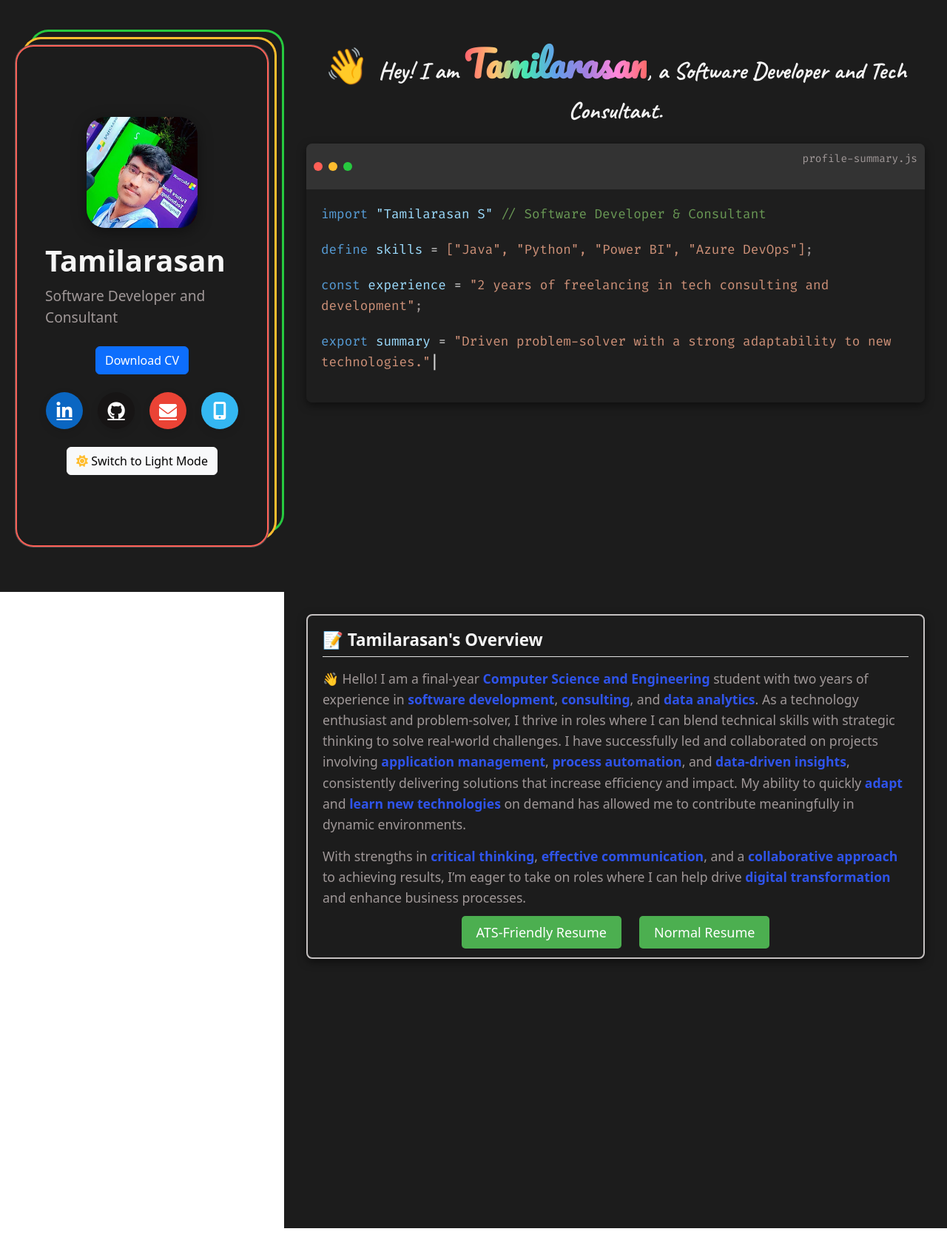
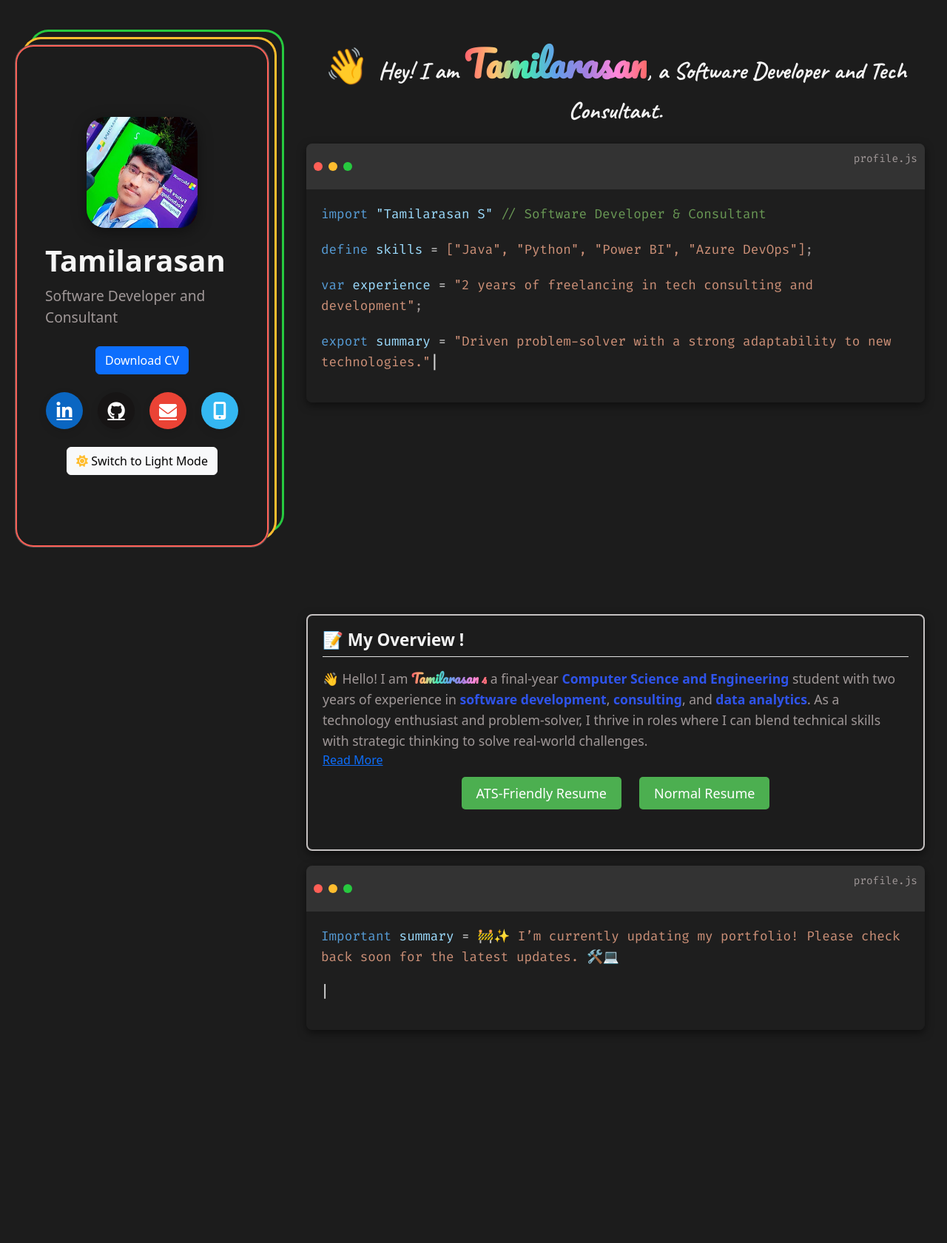
Before and after one commit to Tamil1701/devfolio, a plain HTML site: page index.html in a window 1280 px wide. Shown: the whole page at 74% size. Drawn offline with nearby package versions, Linux system fonts and the light colour scheme.

Commit message:
changed some design and addded paddings

```diff
--- a/index.html
+++ b/index.html
@@ -61,13 +61,13 @@
                         <span class="minimize"></span>
                         <span class="maximize"></span>
                     </div>
-                    <p class="editor-title">profile-summary.js</p>
+                    <p class="editor-title">profile.js</p>
                 </div>
                 <div class="editor-body">
                     <div class="executive-summary">
                         <p><span class="command">import</span> <span class="variable">"Tamilarasan S"</span> <span class="comment">// Software Developer & Consultant</span></p>
                         <p><span class="command">define</span> <span class="variable">skills</span> <span class="operator">=</span> <span class="string">["Java", "Python", "Power BI", "Azure DevOps"]</span>;</p>
-                        <p><span class="command">const</span> <span class="variable">experience</span> <span class="operator">=</span> <span class="string">"2 years of freelancing in tech consulting and development"</span>;</p>
+                        <p><span class="command">var</span> <span class="variable">experience</span> <span class="operator">=</span> <span class="string">"2 years of freelancing in tech consulting and development"</span>;</p>
                         <p><span class="command">export</span> <span class="variable">summary</span> <span class="operator">=</span> <span class="string">"Driven problem-solver with a strong adaptability to new technologies."</span><span class="cursor-an">|</span></p>
                     </div>
                 </div>
@@ -82,21 +82,24 @@
             <div class="ab-me">
                 <div class="notion-card">
                     <div class="notion-header">
-                      <h3>📝 Tamilarasan's Overview</h3>
+                      <h3>📝 My Overview !</h3>
                     </div>
                     <div class="notion-content">
-                        <p>
-                          👋 Hello! I am a final-year <strong>Computer Science and Engineering</strong> student with two years of experience in
+                        <p id="intro">
+                            👋 Hello! I am <span class="gradient-text" style="font-size: 1em;">Tamilarasan s</span> a final-year <strong>Computer Science and Engineering</strong> student with two years of experience in
                             <strong>software development</strong>, <strong>consulting</strong>, and <strong>data analytics</strong>. As a technology enthusiast and problem-solver,
                             I thrive in roles where I can blend technical skills with strategic thinking to solve real-world challenges.
+                        </p>
+                        <p id="extra-info" style="display: none;">
                             I have successfully led and collaborated on projects involving <strong>application management</strong>, <strong>process automation</strong>, and
                             <strong>data-driven insights</strong>, consistently delivering solutions that increase efficiency and impact. My ability to quickly
                             <strong>adapt</strong> and <strong>learn new technologies</strong> on demand has allowed me to contribute meaningfully in dynamic environments.
-                        </p>
-                        <p>
                             With strengths in <strong>critical thinking</strong>, <strong>effective communication</strong>, and a <strong>collaborative approach</strong> to achieving results, I’m eager to
                             take on roles where I can help drive <strong>digital transformation</strong> and enhance business processes.
+                            Additionally, I have experience in project management and have worked with diverse teams to deliver high-quality solutions on time.
+                            My commitment to continuous learning has driven me to engage in various online courses and certifications.
                         </p>
+                        <a href="#" id="read-more" onclick="toggleReadMore(); return false;">Read More</a>
                         <div class="button-container">
                             <a href="docs/tamilarasan_s_tamilarasanselvam1701_gmail_com_Microsoft_intern.pdf" class="primary-button">ATS-Friendly Resume</a>
                             <a href="docs/Tamilarasan.S_21CS844 (2).pdf" class="primary-button">Normal Resume</a>
@@ -107,6 +110,32 @@
 
 
             </div>
+            <div class="editor-container">
+                <div class="editor-window">
+                    <div class="editor-header">
+                        <div class="buttons">
+                            <span class="close"></span>
+                            <span class="minimize"></span>
+                            <span class="maximize"></span>
+                        </div>
+                        <p class="editor-title">profile.js</p>
+                    </div>
+                    <div class="editor-body">
+                        <div class="executive-summary">
+                            <p><span class="command">Important</span> <span class="variable">summary</span> <span class="operator">=</span> <span class="string">🚧✨ I’m currently updating my portfolio! Please check back soon for the latest updates. 🛠️💻
+                            </p></span><span class="cursor-an">|</span></p>
+                        </div>
+                    </div>
+
+                </div>
+                </div>
+
+
+        </section>
+        <section class="skills">
+
+
+
 
         </section>
 
--- a/script.js
+++ b/script.js
@@ -69,3 +69,16 @@ $(this).prop('Counter',0).animate({
 });
 
 });
+
+function toggleReadMore() {
+    const extraInfo = document.getElementById("extra-info");
+    const readMoreLink = document.getElementById("read-more");
+
+    if (extraInfo.style.display === "none") {
+        extraInfo.style.display = "block";
+        readMoreLink.innerText = "Read Less";
+    } else {
+        extraInfo.style.display = "none";
+        readMoreLink.innerText = "Read More";
+    }
+}
--- a/styles.css
+++ b/styles.css
@@ -14,13 +14,14 @@
 body {
     font-family: 'Poppins', sans-serif;
     line-height: 1.6;
+    background-color: var(--bg-color);
 }
 
 /* Light Mode Styles */
 .light-mode {
     --primary-text-color: #333333; /* Primary text color in light mode */
     --secondary-text-color: #777777; /* Secondary text color in light mode */
-    --third-text-color:#ffa500
+    --third-text-color:#ffa500;
     --bg-color: #ffffff;
     --content-bg-color: #ffffff;
     --sidebar-bg-color: #ffffff;
@@ -56,18 +57,9 @@ body {
 }
 
 .content {
-    background-color: var(--content-bg-color);
+    background-color: var(--bg-color);
     color: var(--primary-text-color);
 }
-.section {
-    padding: 20px;
-}
-@media (max-width: 768px) {
-    .section {
-      margin-top: 40px; /* Larger gap for mobile view */
-    }
-  }
-
 .button-container {
     text-align: center;
     margin-top: 20px;
@@ -76,6 +68,7 @@ body {
 .container1 {
     display: flex;
     min-height: 100vh; /* Full height */
+    background-color: var(--bg-color);
 }
 
 /* Sidebar */
@@ -95,6 +88,7 @@ body {
     margin-left: 30%;
     padding: 20px;
     width: 70%;
+    margin-bottom: 20px;
 }
 
 @media (max-width: 768px) {
@@ -107,11 +101,17 @@ body {
     .content {
         margin-left: 0; /* Remove left margin for mobile view */
         width: 100%; /* Full width */
+        margin-bottom: 20px;
     }
 
     .container1 {
         flex-direction: column; /* Stack the container elements */
         margin: 0; /* Reset margin to avoid whitespace issues */
+        margin-bottom: 20px;
+    }
+    .hero{
+        display: flex;
+        margin-bottom: 20px;
     }
 }
 
@@ -240,7 +240,7 @@ body {
     flex-direction: column;
     padding: 10px;
     color: var(--primary-text-color);
-    height: 100vh;
+    min-height: 100vh;
 }
 /*----text editor----*/
 .editor-window {
@@ -353,7 +353,7 @@ body {
     flex-direction: column;
     padding: 10px;
     /* color: var(--primary-text-color); */
-    height: 100vh;
+    min-height: 100vh;
     margin-bottom: 20px;
 }
 .notion-card {
@@ -388,8 +388,18 @@ body {
     color: #2f54eb;
   }
   .button-container {
+    /* display: flex;
+    flex-direction: column; */
     text-align: center;
     margin-top: 20px;
+    align-items: center;
+  }
+  @media (max-width: 768px) {
+    .button-container {
+        display: flex;
+        flex-direction: column;
+
+      }
   }
   .primary-button {
     font-size: 18px;
```
Lines whose indentation alone changed are shown as unchanged.
